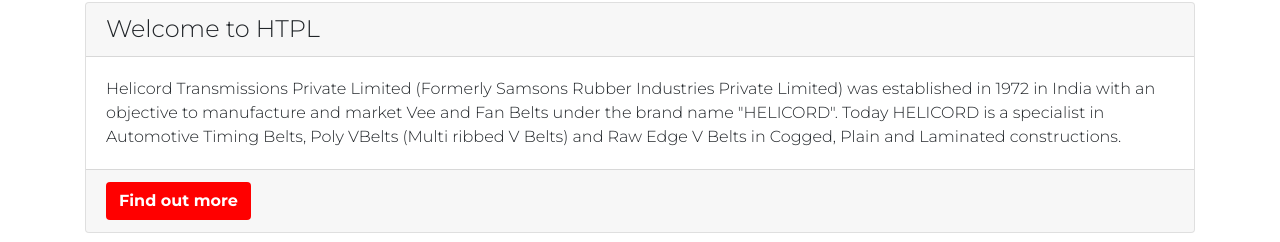
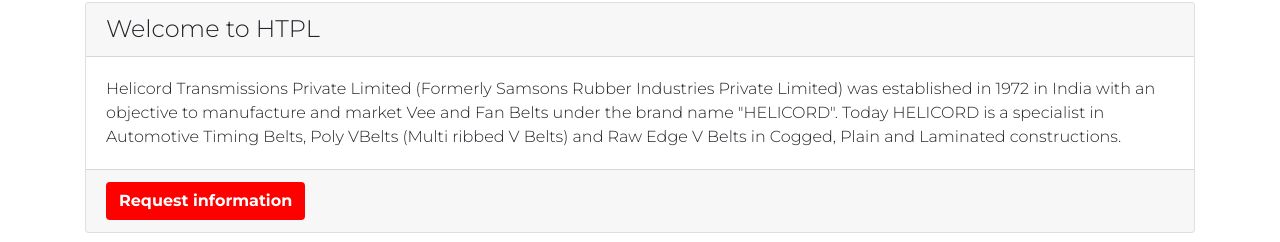
Before and after one commit to trevorlazarus/helicord-v1-demo, a website: page index.html in a window 1280 px wide. Shown: the part 710-952 px from the top of the page. Drawn offline with Linux system fonts and the light colour scheme.

Commit message:
Update index.html

```diff
--- a/index.html
+++ b/index.html
@@ -167,7 +167,7 @@
             <p class="card-text">Helicord Transmissions Private Limited (Formerly Samsons Rubber Industries Private Limited) was established in 1972 in India with an objective to manufacture and market Vee and Fan Belts under the brand name "HELICORD". Today HELICORD is a specialist in Automotive Timing Belts, Poly VBelts (Multi ribbed V Belts) and Raw Edge V Belts in Cogged, Plain and Laminated constructions.</p>
           </div>
           <div class="card-footer">
-            <a href="#" class="btn heli">Find out more</a>
+            <a href="#" class="btn heli">Request information</a>
           </div>
         </div>
 
```
